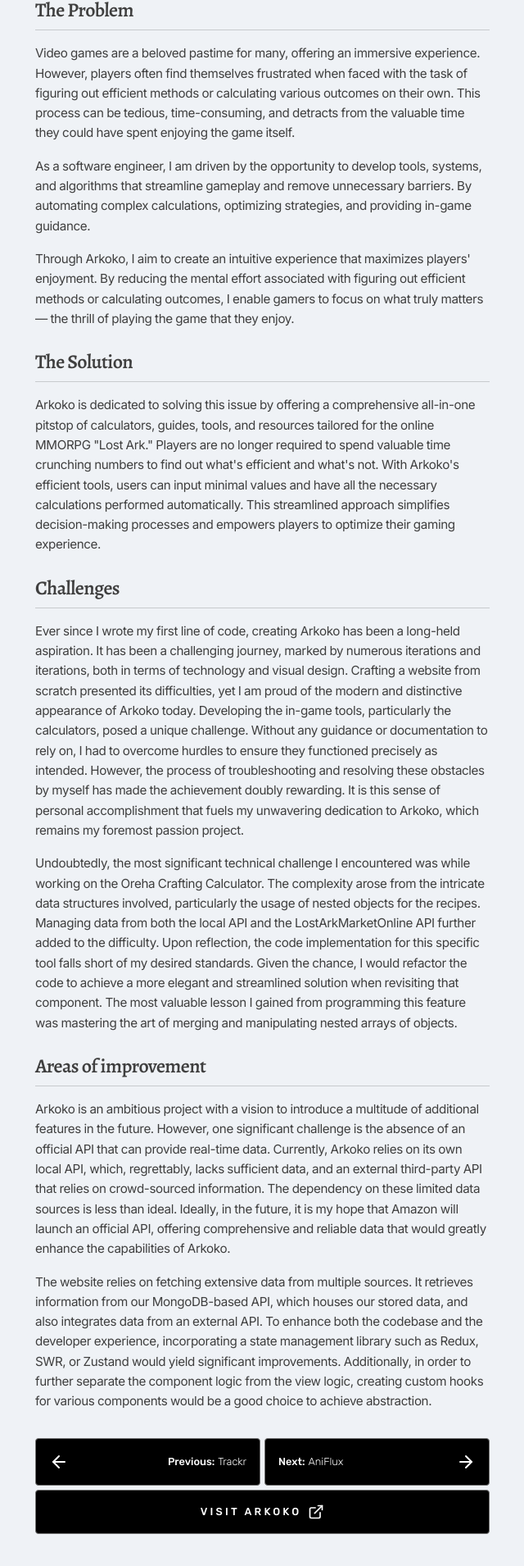
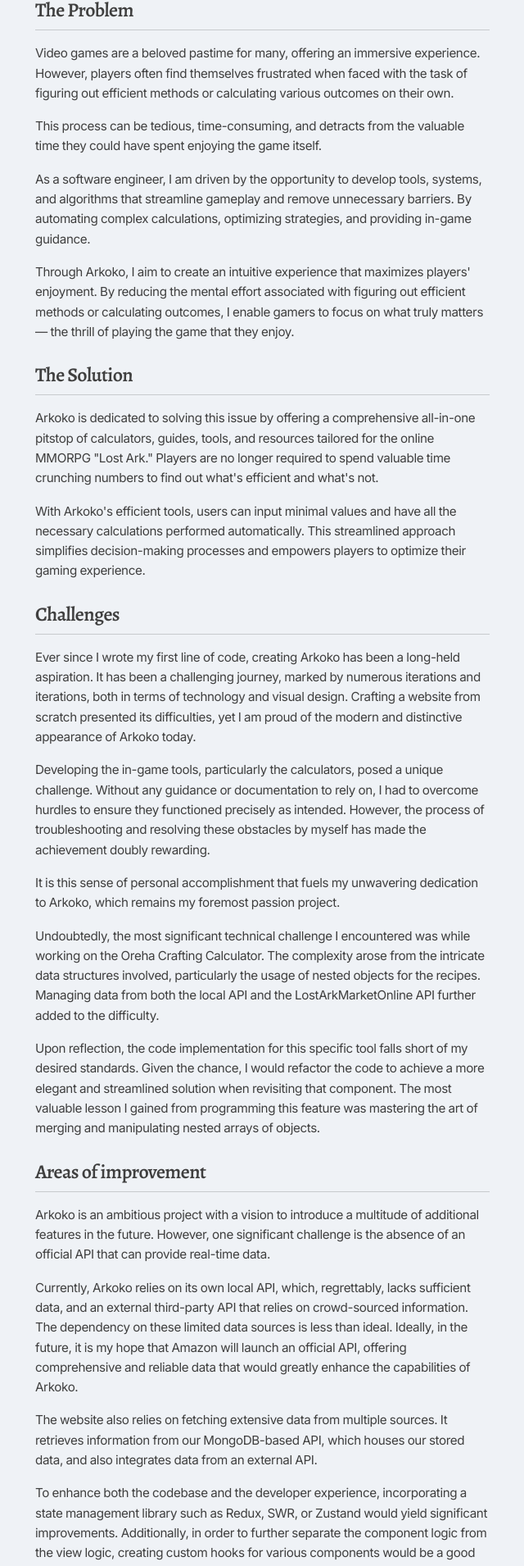
Before and after one commit to Yezo/portfolio-v2, a Next.js app: page /projects/arkoko in a window 1280 px wide. Shown: the part 633-2543 px from the top of the page at 82% size, without its empty margins (299-939 px from the left). Built offline with nearby package versions, Linux system fonts and the light colour scheme; a web font is replaced by a local one.

Commit message:
divide text into paragraphs for easier readability

```diff
--- a/src/app/projects/arkoko/page.tsx
+++ b/src/app/projects/arkoko/page.tsx
@@ -51,7 +51,10 @@
         <div>
           <TitleH2>The Problem</TitleH2>
           <Paragraph>
-            {`Video games are a beloved pastime for many, offering an immersive experience. However, players often find themselves frustrated when faced with the task of figuring out efficient methods or calculating various outcomes on their own. This process can be tedious, time-consuming, and detracts from the valuable time they could have spent enjoying the game itself.`}
+            {`Video games are a beloved pastime for many, offering an immersive experience. However, players often find themselves frustrated when faced with the task of figuring out efficient methods or calculating various outcomes on their own. `}
+          </Paragraph>
+          <Paragraph>
+            {`This process can be tedious, time-consuming, and detracts from the valuable time they could have spent enjoying the game itself.`}
           </Paragraph>
           <Paragraph>
             {`As a software engineer, I am driven by the opportunity to develop tools, systems, and algorithms that streamline gameplay and remove unnecessary barriers. By automating complex calculations, optimizing strategies, and providing in-game guidance.`}
@@ -64,7 +67,11 @@
         <div>
           <TitleH2>The Solution</TitleH2>
           <Paragraph>
-            {`Arkoko is dedicated to solving this issue by offering a comprehensive all-in-one pitstop of calculators, guides, tools, and resources tailored for the online MMORPG "Lost Ark." Players are no longer required to spend valuable time crunching numbers to find out what's efficient and what's not. With Arkoko's efficient tools, users can input minimal values and have all the necessary calculations performed automatically. This streamlined approach simplifies decision-making processes and empowers players to optimize their gaming experience.
+            {`Arkoko is dedicated to solving this issue by offering a comprehensive all-in-one pitstop of calculators, guides, tools, and resources tailored for the online MMORPG "Lost Ark." Players are no longer required to spend valuable time crunching numbers to find out what's efficient and what's not.
+            `}
+          </Paragraph>
+          <Paragraph>
+            {`With Arkoko's efficient tools, users can input minimal values and have all the necessary calculations performed automatically. This streamlined approach simplifies decision-making processes and empowers players to optimize their gaming experience.
             `}
           </Paragraph>
         </div>
@@ -72,20 +79,35 @@
         <div>
           <TitleH2>Challenges</TitleH2>
           <Paragraph>
-            {`Ever since I wrote my first line of code, creating Arkoko has been a long-held aspiration. It has been a challenging journey, marked by numerous iterations and iterations, both in terms of technology and visual design. Crafting a website from scratch presented its difficulties, yet I am proud of the modern and distinctive appearance of Arkoko today. Developing the in-game tools, particularly the calculators, posed a unique challenge. Without any guidance or documentation to rely on, I had to overcome hurdles to ensure they functioned precisely as intended. However, the process of troubleshooting and resolving these obstacles by myself has made the achievement doubly rewarding. It is this sense of personal accomplishment that fuels my unwavering dedication to Arkoko, which remains my foremost passion project.`}
+            {`Ever since I wrote my first line of code, creating Arkoko has been a long-held aspiration. It has been a challenging journey, marked by numerous iterations and iterations, both in terms of technology and visual design. Crafting a website from scratch presented its difficulties, yet I am proud of the modern and distinctive appearance of Arkoko today. `}
           </Paragraph>
           <Paragraph>
-            {`Undoubtedly, the most significant technical challenge I encountered was while working on the Oreha Crafting Calculator. The complexity arose from the intricate data structures involved, particularly the usage of nested objects for the recipes. Managing data from both the local API and the LostArkMarketOnline API further added to the difficulty. Upon reflection, the code implementation for this specific tool falls short of my desired standards. Given the chance, I would refactor the code to achieve a more elegant and streamlined solution when revisiting that component. The most valuable lesson I gained from programming this feature was mastering the art of merging and manipulating nested arrays of objects.`}
+            {`Developing the in-game tools, particularly the calculators, posed a unique challenge. Without any guidance or documentation to rely on, I had to overcome hurdles to ensure they functioned precisely as intended. However, the process of troubleshooting and resolving these obstacles by myself has made the achievement doubly rewarding.`}
+          </Paragraph>
+          <Paragraph>
+            {`It is this sense of personal accomplishment that fuels my unwavering dedication to Arkoko, which remains my foremost passion project.`}
+          </Paragraph>
+          <Paragraph>
+            {`Undoubtedly, the most significant technical challenge I encountered was while working on the Oreha Crafting Calculator. The complexity arose from the intricate data structures involved, particularly the usage of nested objects for the recipes. Managing data from both the local API and the LostArkMarketOnline API further added to the difficulty. `}
+          </Paragraph>
+          <Paragraph>
+            {`Upon reflection, the code implementation for this specific tool falls short of my desired standards. Given the chance, I would refactor the code to achieve a more elegant and streamlined solution when revisiting that component. The most valuable lesson I gained from programming this feature was mastering the art of merging and manipulating nested arrays of objects.`}
           </Paragraph>
         </div>
 
         <div>
           <TitleH2>Areas of improvement</TitleH2>
           <Paragraph>
-            {`Arkoko is an ambitious project with a vision to introduce a multitude of additional features in the future. However, one significant challenge is the absence of an official API that can provide real-time data. Currently, Arkoko relies on its own local API, which, regrettably, lacks sufficient data, and an external third-party API that relies on crowd-sourced information. The dependency on these limited data sources is less than ideal. Ideally, in the future, it is my hope that Amazon will launch an official API, offering comprehensive and reliable data that would greatly enhance the capabilities of Arkoko.`}
+            {`Arkoko is an ambitious project with a vision to introduce a multitude of additional features in the future. However, one significant challenge is the absence of an official API that can provide real-time data. `}
           </Paragraph>
           <Paragraph>
-            {`The website relies on fetching extensive data from multiple sources. It retrieves information from our MongoDB-based API, which houses our stored data, and also integrates data from an external API. To enhance both the codebase and the developer experience, incorporating a state management library such as Redux, SWR, or Zustand would yield significant improvements. Additionally, in order to further separate the component logic from the view logic, creating custom hooks for various components would be a good choice to achieve abstraction.`}
+            {`Currently, Arkoko relies on its own local API, which, regrettably, lacks sufficient data, and an external third-party API that relies on crowd-sourced information. The dependency on these limited data sources is less than ideal. Ideally, in the future, it is my hope that Amazon will launch an official API, offering comprehensive and reliable data that would greatly enhance the capabilities of Arkoko.`}
+          </Paragraph>
+          <Paragraph>
+            {`The website also relies on fetching extensive data from multiple sources. It retrieves information from our MongoDB-based API, which houses our stored data, and also integrates data from an external API. `}
+          </Paragraph>
+          <Paragraph>
+            {`To enhance both the codebase and the developer experience, incorporating a state management library such as Redux, SWR, or Zustand would yield significant improvements. Additionally, in order to further separate the component logic from the view logic, creating custom hooks for various components would be a good choice to achieve abstraction.`}
           </Paragraph>
         </div>
       </section>
```
